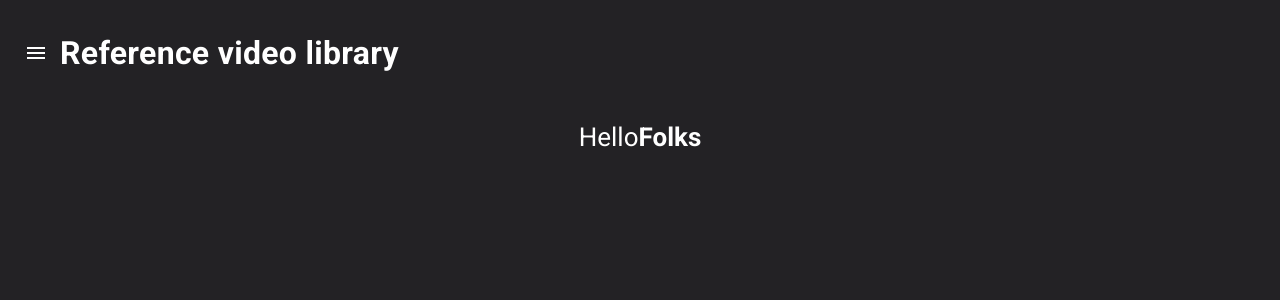
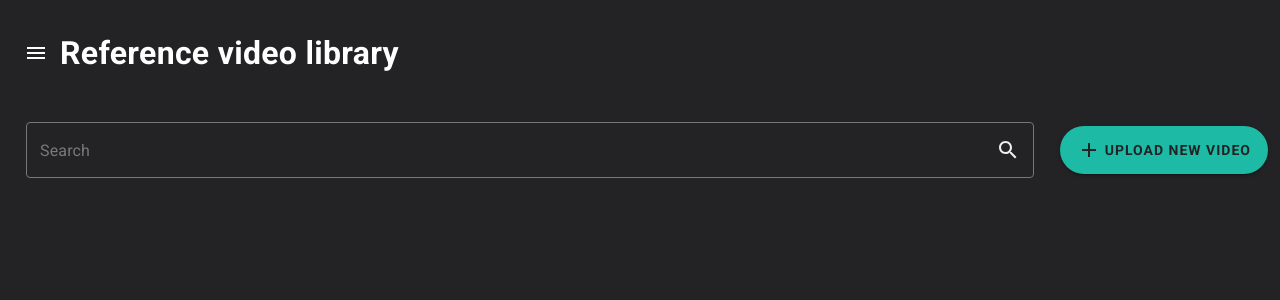
Before and after one commit to Thalles1946/pactto-dashboard, a React (Create React App) app: page /library in a window 1280 px wide. Shown: the top 300 px of the page. Built offline with nearby package versions, Linux system fonts and the light colour scheme.

Commit message:
Feat : Added content to Library page

```diff
--- a/src/Pages/Library/index.css
+++ b/src/Pages/Library/index.css
@@ -0,0 +1,9 @@
+.page-content {
+  width: 100%;
+  display: flex;
+}
+
+.textfield-search {
+  margin-left: "26px";
+  padding-right: "26px";
+}
--- a/src/Pages/Library/index.js
+++ b/src/Pages/Library/index.js
@@ -1,7 +1,75 @@
+import { Button, InputAdornment, TextField, Typography } from "@mui/material";
+import "./index.css";
+import { Add, Search } from "@mui/icons-material";
 export default function Library() {
   return (
-    <div>
-      Hello<strong>Folks</strong>
-    </div>
+    <>
+      <div className="page-content">
+        <TextField
+          sx={{
+            marginLeft: "26px",
+            paddingRight: "26px",
+            "& .MuiOutlinedInput-root": {
+              color: "#a7a7a8",
+              "& fieldset": {
+                borderColor: "#777678",
+              },
+              "&:hover fieldset": {
+                borderColor: "#e2e2e3",
+              },
+              "&:focus fieldset": {
+                borderColor: "#1bac98",
+              },
+            },
+          }}
+          InputProps={{
+            endAdornment: (
+              <InputAdornment color="#efeff0" position="end">
+                <Search sx={{ color: "#efeff0" }} />
+              </InputAdornment>
+            ),
+          }}
+          inputProps={{
+            style: {
+              color: "#efeff0",
+            },
+          }}
+          placeholder="Search"
+          variant="outlined"
+          fullWidth
+        />
+
+        <Button
+          variant="contained"
+          sx={{
+            display: "flex",
+            width: "20%",
+            height: "48px",
+            borderRadius: "40px",
+            color: "#232225",
+            margin: "4px 12px 4px 0px",
+            backgroundColor: "#1dbba5",
+            lineHeight: "48px",
+            ":hover": {
+              backgroundColor: "#1bac98",
+            },
+          }}
+        >
+          <div style={{ marginRight: "4px", display: "flex" }}>
+            <Add />
+          </div>
+
+          <Typography
+            sx={{
+              font: "14px Roboto, sans-serif",
+              fontWeight: 600,
+              letterSpacing: "1px",
+            }}
+          >
+            UPLOAD NEW VIDEO
+          </Typography>
+        </Button>
+      </div>
+    </>
   );
 }
```
